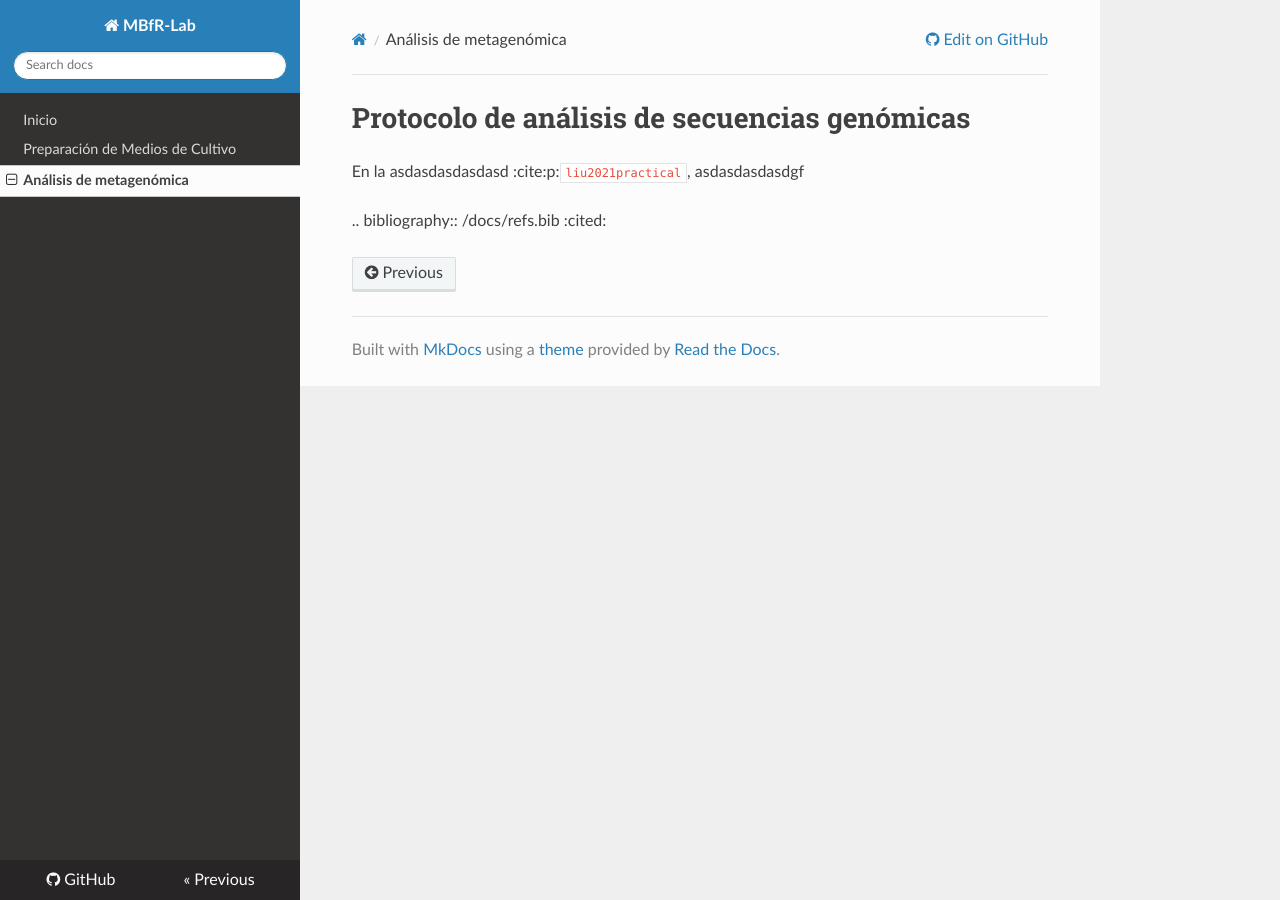
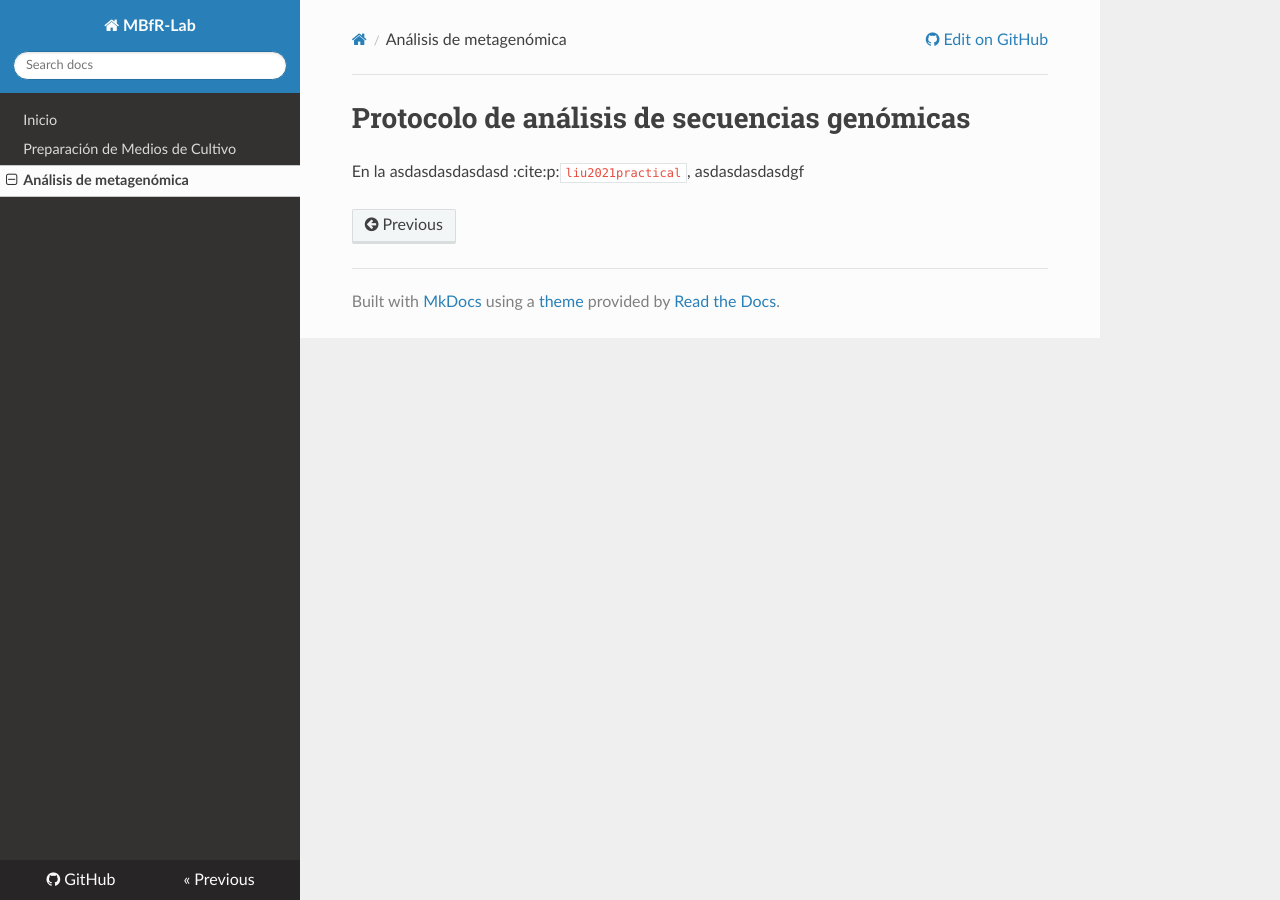
Before and after one commit to Eulogy320/MBfR-Lab, an MkDocs documentation site: the page built from docs/metagenomica_pretratamiento.md, in a window 1280 px wide. Built offline with MkDocs 1.6.1, drawn with Linux system fonts in a browser that asks for light colours; nearby versions of some CDN libraries.

Commit message:
Update metagenomica_pretratamiento.md

```diff
--- a/docs/metagenomica_pretratamiento.md
+++ b/docs/metagenomica_pretratamiento.md
@@ -3,11 +3,3 @@ Protocolo de análisis de secuencias genómicas
 
 
 En la asdasdasdasdasd :cite:p:`liu2021practical`, asdasdasdasdgf
-
-
-
-
-
-
-.. bibliography:: /docs/refs.bib
-:cited:
```
